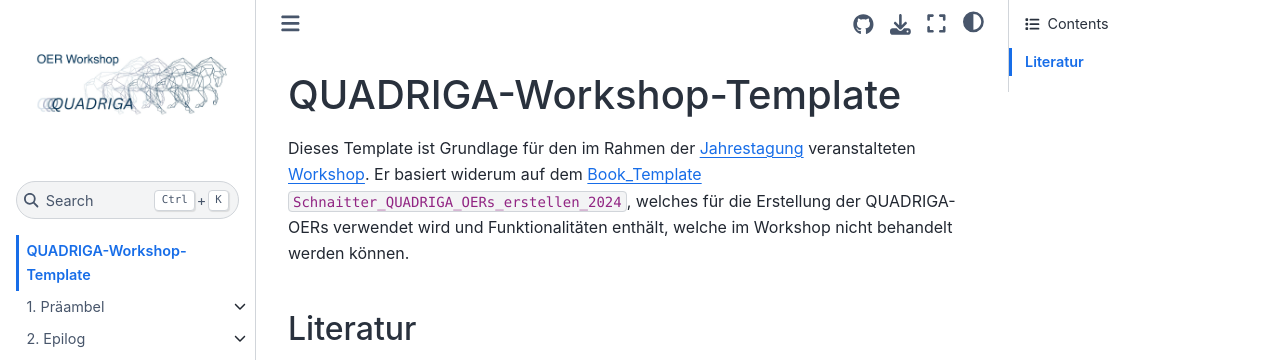
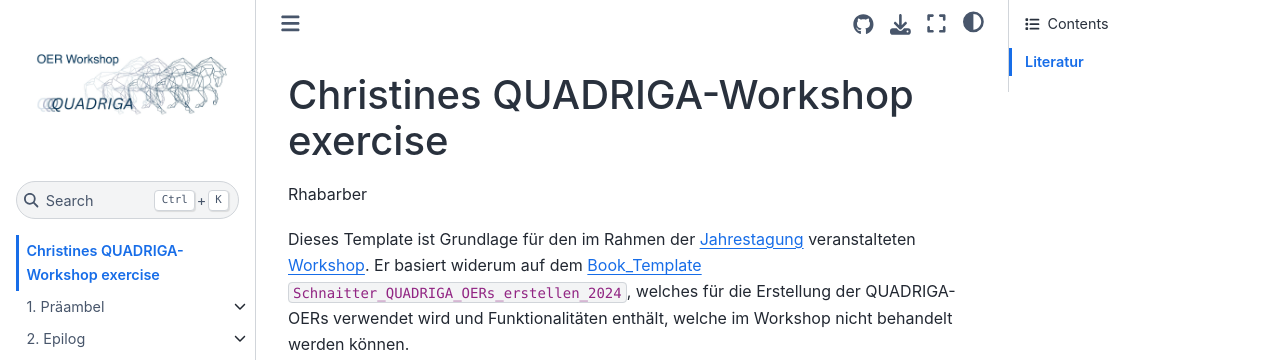
Before and after one commit to witchIT/Quadriga_OER_WS, a Jupyter Book: the page built from index.md, in a window 1280 px wide, cut to the strip 0-360 px from the top of the page. Built offline with Jupyter Book 1.0.4 settings and Sphinx 7.4.7 and the Sphinx Book theme 1.1.4, drawn with Linux system fonts in a browser that asks for light colours; cross-references to code outside the pages are shown as plain code.

Commit message:
Update index.md
Titel und Rhabarber

```diff
--- a/index.md
+++ b/index.md
@@ -1,4 +1,6 @@
-# QUADRIGA-Workshop-Template
+# Christines QUADRIGA-Workshop exercise
+
+Rhabarber
 
 Dieses Template ist Grundlage für den im Rahmen der [Jahrestagung](https://www.quadriga-dk.de/de/quadriga-jahresveranstaltung-2025) veranstalteten [Workshop](https://github.com/quadriga-dk/OER-Workshop). Er basiert widerum auf dem [Book_Template](https://github.com/quadriga-dk/Book_Template) {cite}`Schnaitter_QUADRIGA_OERs_erstellen_2024`, welches für die Erstellung der QUADRIGA-OERs verwendet wird und Funktionalitäten enthält, welche im Workshop nicht behandelt werden können.
 
```
